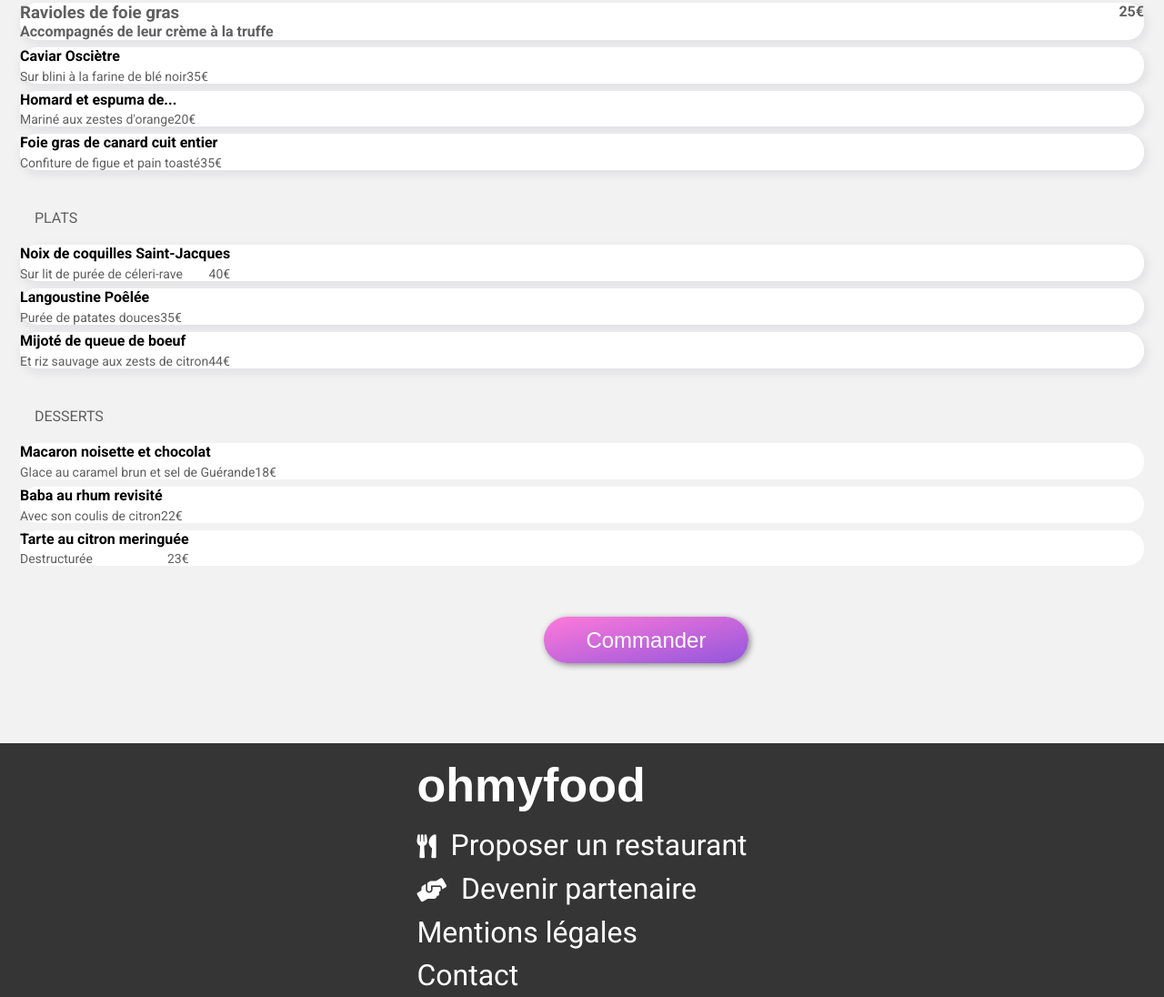
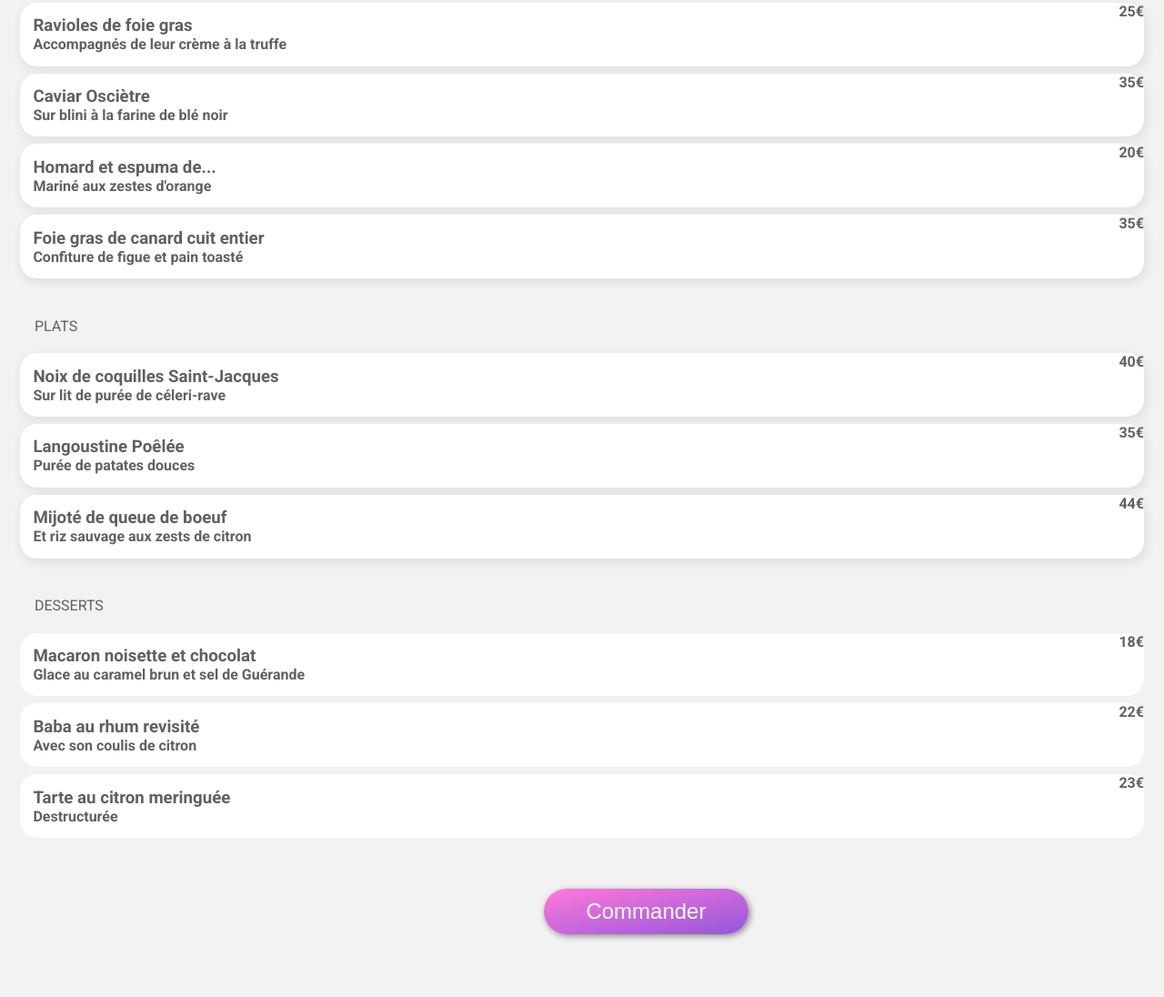
Before and after one commit to mayahartlieb/mayahabchi_3_26012021new, a website: page laNoteEnchantee.html in a window 1280 px wide. Shown: the part 866-1962 px from the top of the page at 91% size. Drawn offline with Linux system fonts and the light colour scheme; a web font is replaced by a local one.

Commit message:
restructured laNoteEnchantée

```diff
--- a/laNoteEnchantee.html
+++ b/laNoteEnchantee.html
@@ -86,7 +86,22 @@
                             <p>Accompagnés de leur crème à la truffe</p>
                         </div>
                         <div class="menuPrix"><p>25€</p></div>
-                        <div class="menuCoche">
+                        <div class="animation">
+                            <div class="icon">
+                                    <i class="far fa-check-circle"></i>
+                           </div>
+                        </div>
+                    </div> <!--End of card__body-->
+                </div> <!--End of card div-->
+
+                <div class="card">
+                    <div class="card__body">
+                        <div class="menuDescription">
+                            <h3>Caviar Osciètre</h3>
+                            <p>Sur blini à la farine de blé noir</p>
+                        </div>
+                        <div class="menuPrix"><p>35€</p></div>
+                        <div class="animation1">
                             <div class="icon">
                                     <i class="far fa-check-circle"></i>
                            </div>
@@ -96,62 +111,31 @@
 
                 <div class="card">
                     <div class="card__body">
-
-                        <div class="card_body_part1">
-                        <h3 class="card__title">Caviar Osciètre</h3>
-                        <div class="card__description">
-                        <p>Sur blini à la farine de blé noir</p>
-                        <p>35€</p>
-                        <div class="animation1">
+                        <div class="menuDescription">
+                            <h3>Homard et espuma de...</h3>
+                            <p>Mariné aux zestes d'orange</p>
+                        </div>
+                        <div class="menuPrix"><p>20€</p></div>
+                        <div class="animation2">
                             <div class="icon">
                                     <i class="far fa-check-circle"></i>
                            </div>
                         </div>
-                        </div> <!--end of card__description div-->
-                        </div> <!--end of card_body_part1 -->
-
-
-                    </div> <!--End of card body-->
+                    </div> <!--End of card__body-->
                 </div> <!--End of card div-->
 
                 <div class="card">
                     <div class="card__body">
-
-                        <div class="card_body_part1">
-                        <h3 class="card__title">Homard et espuma de...</h3>
-                        <div class="card__description">
-                        <p>Mariné aux zestes d'orange</p>
-                        <p>20€</p>
-                        <div class="animation2">
-                            <div class="icon">
-                                    <i class="far fa-check-circle"></i>
-                           </div>
-                        </div></div> <!--end of card__description div-->
-                        </div> <!--end of card_body_part1 -->
-
-
-
-                    </div> <!--End of card body-->
-                </div> <!--End of card div-->
-
-                <div class="card">
-                    <div class="card__body">
-
-                        <div class="card_body_part1">
-                        <h3 class="card__title">Foie gras de canard cuit entier</h3>
-                        <div class="card__description">
+                        <div class="menuDescription">
+                        <h3>Foie gras de canard cuit entier</h3>
                         <p>Confiture de figue et pain toasté</p>
-                        <p>35€</p>
+                        </div>
+                        <div class="menuPrix"><p>35€</p></div>
                         <div class="animation3">
                             <div class="icon">
                                     <i class="far fa-check-circle"></i>
                            </div>
                         </div>
-                        </div> <!--end of card__description div-->
-                        </div> <!--end of card_body_part1 -->
-
-
-
                     </div> <!--End of card body-->
                 </div> <!--End of card div-->
            </section>
@@ -159,70 +143,50 @@
 
            <section class="plats">
             <header>PLATS</header>
+
             <div class="card">
                 <div class="card__body">
-
-                <div class="card_body_part1">
-                    <h3 class="card__title">Noix de coquilles Saint-Jacques</h3>
-                    <div class="card__description">
+                    <div class="menuDescription">
+                    <h3>Noix de coquilles Saint-Jacques</h3>
                     <p>Sur lit de purée de céleri-rave</p>
-                    <p>40€</p>
+                    </div>
+                    <div class="menuPrix"><p>40€</p></div>
                     <div class="animation4">
                         <div class="icon">
                                 <i class="far fa-check-circle"></i>
-                       </div>
+                        </div>
                     </div>
-                    </div> <!--end of card__description div-->
-                    </div> <!--end of card_body_part1 -->
-
-
-
                 </div> <!--End of card body-->
-
             </div> <!--End of card div-->
 
             <div class="card">
                 <div class="card__body">
-
-                <div class="card_body_part1">
-                    <h3 class="card__title">Langoustine Poêlée</h3>
-                    <div class="card__description">
+                    <div class="menuDescription">
+                    <h3>Langoustine Poêlée</h3>
                     <p>Purée de patates douces</p>
-                    <p>35€</p>
+                    </div>
+                    <div class="menuPrix"><p>35€</p></div>
                     <div class="animation5">
                         <div class="icon">
                                 <i class="far fa-check-circle"></i>
                        </div>
                     </div>
-                    </div> <!--end of card__description div-->
-                    </div> <!--end of card_body_part1 -->
-
-
-
                 </div> <!--End of card body-->
-
             </div> <!--End of card div-->
 
             <div class="card">
                 <div class="card__body">
-
-                <div class="card_body_part1">
-                    <h3 class="card__title">Mijoté de queue de boeuf</h3>
-                    <div class="card__description">
+                    <div class="menuDescription">
+                    <h3>Mijoté de queue de boeuf</h3>
                     <p>Et riz sauvage aux zests de citron</p>
-                    <p>44€</p>
+                    </div>
+                    <div class="menuPrix"><p>44€</p></div>
                     <div class="animation6">
                         <div class="icon">
                                 <i class="far fa-check-circle"></i>
                        </div>
                     </div>
-                    </div> <!--end of card__description div-->
-                    </div> <!--end of card_body_part1 -->
-
-
-
                 </div> <!--End of card body-->
-
             </div> <!--End of card div-->
 
            </section>
@@ -233,68 +197,47 @@
 
             <div class="card">
                 <div class="card__body">
-
-                    <div class="card_body_part1">
-                        <h3 class="card__title">Macaron noisette et chocolat</h3>
-                        <div class="card__description">
+                    <div class="menuDescription">
+                        <h3>Macaron noisette et chocolat</h3>
                         <p>Glace au caramel brun et sel de Guérande</p>
-                        <p>18€</p>
+                        </div>
+                        <div class="menuPrix"><p>18€</p></div>
                         <div class="animation7">
                             <div class="icon">
                                     <i class="far fa-check-circle"></i>
                            </div>
                         </div>
-                        </div> <!--end of card__description div-->
-                        </div> <!--end of card_body_part1 -->
-
-
-
                     </div> <!--End of card body-->
-
             </div> <!--End of card div-->
 
             <div class="card">
                 <div class="card__body">
-
-                    <div class="card_body_part1">
-                        <h3 class="card__title">Baba au rhum revisité</h3>
-                        <div class="card__description">
+                    <div class="menuDescription">
+                        <h3>Baba au rhum revisité</h3>
                         <p>Avec son coulis de citron</p>
-                        <p>22€</p>
+                        </div>
+                        <div class="menuPrix"><p>22€</p></div>
                         <div class="animation8">
                             <div class="icon">
                                     <i class="far fa-check-circle"></i>
                            </div>
                         </div>
-                        </div> <!--end of card__description div-->
-                        </div> <!--end of card_body_part1 -->
-
-
-
                     </div> <!--End of card body-->
-
             </div> <!--End of card div-->
 
             <div class="card">
                 <div class="card__body">
-
-                    <div class="card_body_part1">
-                        <h3 class="card__title">Tarte au citron meringuée</h3>
-                        <div class="card__description">
+                    <div class="menuDescription">
+                        <h3>Tarte au citron meringuée</h3>
                         <p>Destructurée</p>
-                        <p>23€</p>
+                        </div>
+                        <div class="menuPrix"><p>23€</p></div>
                         <div class="animation9">
                             <div class="icon">
                                     <i class="far fa-check-circle"></i>
                            </div>
                         </div>
-                        </div> <!--end of card__description div-->
-                        </div> <!--end of card_body_part1 -->
-
-
-
                     </div> <!--End of card body-->
-
             </div> <!--End of card div-->
 
            </section>
--- a/layouts/_mainContent.scss
+++ b/layouts/_mainContent.scss
@@ -128,6 +128,10 @@
     }
 }
 
+.menuDescription {
+    padding: 0.9rem;
+}
+
 @keyframes fadeIn{
     0% {
         opacity: 0;
--- a/pages/_main_content.scss
+++ b/pages/_main_content.scss
@@ -119,6 +119,8 @@
     }
 
 
+
+
     .wrapper-grid div.card__body.laPaletteDuGout{
 
         background-image: url(../images/restaurants/laPaletteDuGout.jpg);
--- a/scss/animationMenu.css
+++ b/scss/animationMenu.css
@@ -5,6 +5,8 @@
 }
 .menuDescription{
     width: 70%;
+    padding:0.9rem;
+    border-radius: 19px;
 }
 .menuPrix{
     width: 10%;
@@ -12,7 +14,7 @@
     text-align: right;
     transition: transform 400ms;
 }
-.menuCoche{
+.animation, .animation1, .animation2, .animation3, .animation4, .animation5, .animation6, .animation7, .animation8, .animation9, .animation10{
     width: 20%;
     background-color: #99e2d0;
     transform: scaleX(0);
@@ -22,6 +24,8 @@
 .card__body:hover .menuPrix{
     transform: translateX(0);
 }
-.card__body:hover .menuCoche{
+.card__body:hover .animation, .card__body:hover .animation1, .card__body:hover .animation2, .card__body:hover .animation3,
+ .card__body:hover .animation4, .card__body:hover .animation5, .card__body:hover .animation6, .card__body:hover .animation7,
+  .card__body:hover .animation8, .card__body:hover .animation9, .card__body:hover .animation10{
     transform: scaleX(100%);
 }
```
Also changed, not shown: le_modele_7_1.txt (added, +38 -0 lines), scss/laPAletteDuGout.css, 2 other files.
